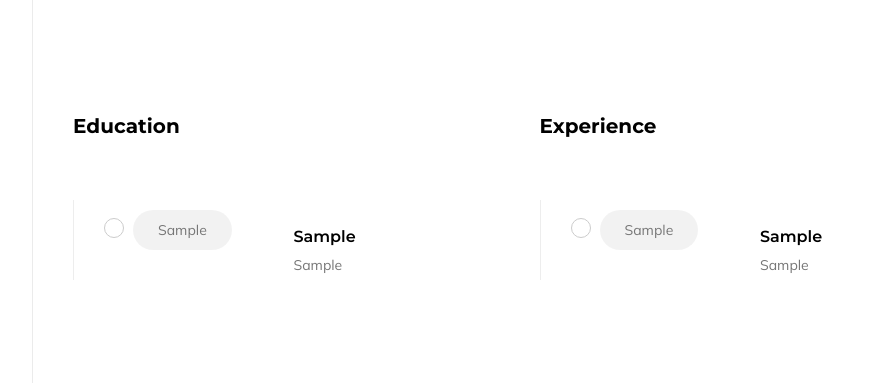
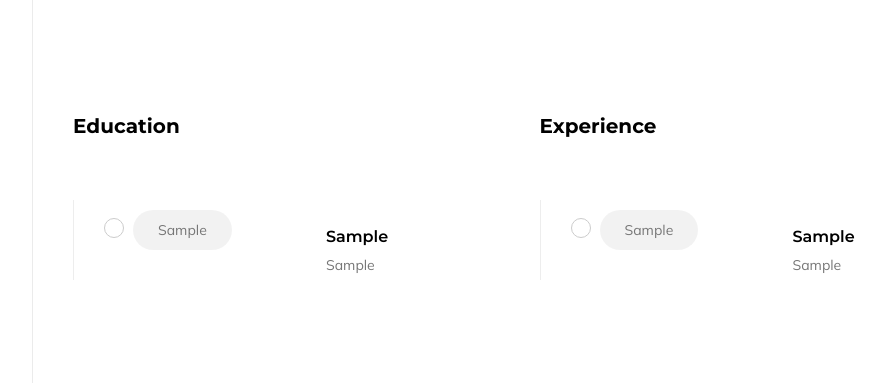
Before and after one commit to husanIbragimov/husandev, a Django app: page / in a window 1280 px wide, after a click on "About". Shown: the part 1748-2131 px from the top of the page, without its empty margins (326-1212 px from the left). Run offline with Django 4.2, Linux system fonts and the light colour scheme; tables that the repository leaves empty hold one stand-in row (values such as "Sample post"); grey boxes marked "Sample" are stand-in pictures; some libraries are stand-ins or nearby versions.

Commit message:
set size

```diff
--- a/static/css/style.css
+++ b/static/css/style.css
@@ -897,7 +897,7 @@ a{
 }
 .tokyo_tm_resume_list ul li .time{
 	width: 50%;
-	padding-right: 100px;
+	padding-right: 90px;
 }
 .tokyo_tm_resume_list ul li .time span{
 	display: inline-block;
@@ -909,7 +909,7 @@ a{
 }
 .tokyo_tm_resume_list ul li .place{
 	width: 50%;
-	padding-left: 20px;
+	padding-left: 45px;
 }
 .tokyo_tm_resume_list ul li .place h3{
 	font-size: 16px;
```
